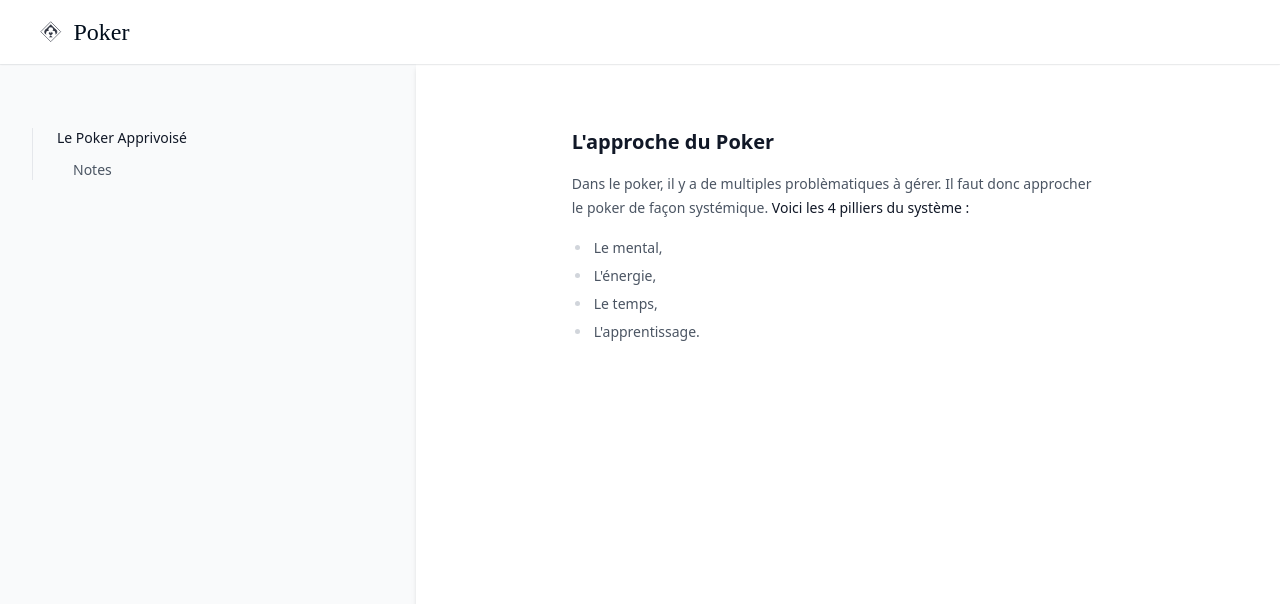
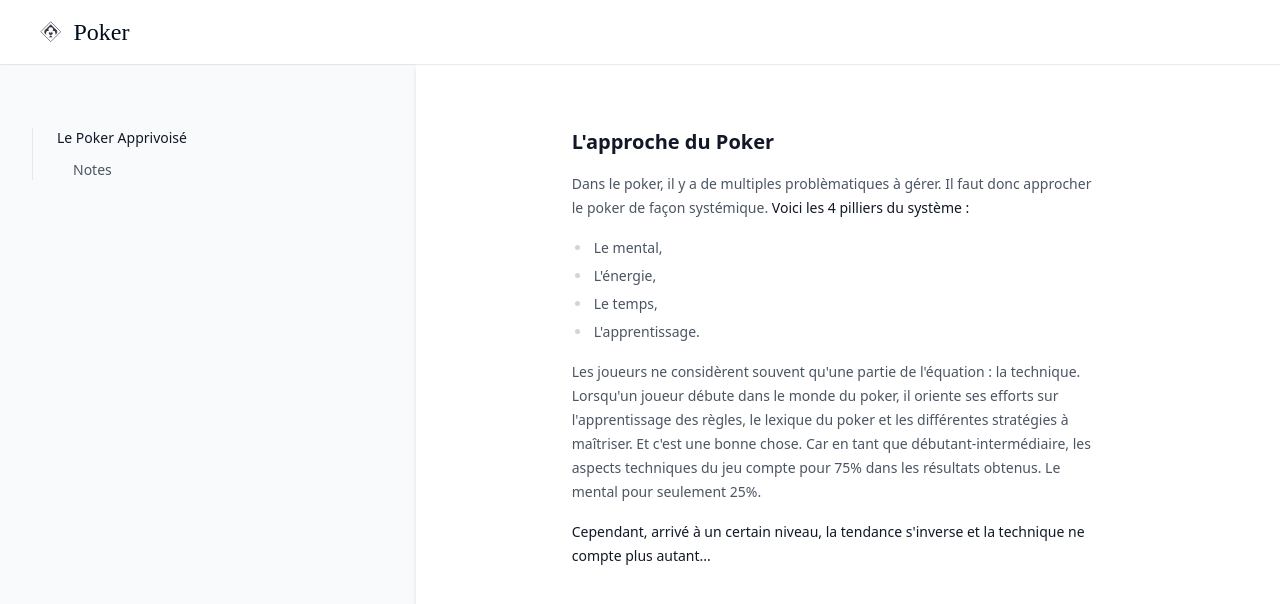
Before and after one commit to greglejeune/ebook, a Jekyll site: the page built from poker.html, in a window 1280 px wide. Shown: the top 604 px of the page. Built offline with Jekyll 4.4.1, drawn with Linux system fonts in a browser that asks for light colours.

Commit message:
Update poker.html

```diff
--- a/poker.html
+++ b/poker.html
@@ -14,3 +14,11 @@ layout: poker
   <li>Le temps,</li>
   <li>L'apprentissage.</li>
 </ul>
+
+<p>
+  Les joueurs ne considèrent souvent qu'une partie de l'équation : la technique. Lorsqu'un joueur débute dans le monde du poker, il oriente ses efforts sur l'apprentissage des règles, le lexique du poker et les différentes stratégies à maîtriser. Et c'est une bonne chose. Car en tant que débutant-intermédiaire, les aspects techniques du jeu compte pour 75% dans les résultats obtenus. Le mental pour seulement 25%.
+</p>
+
+<p>
+  <strong>Cependant, arrivé à un certain niveau, la tendance s'inverse et la technique ne compte plus autant...</strong>
+</p>
```
